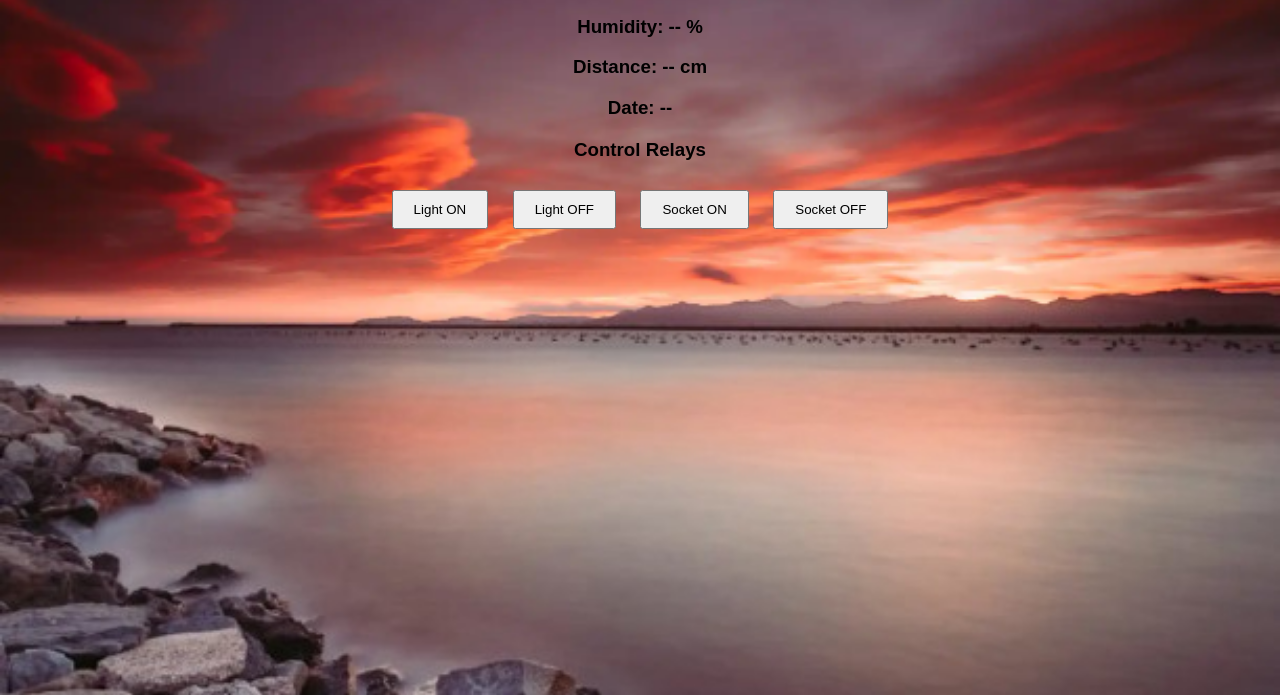
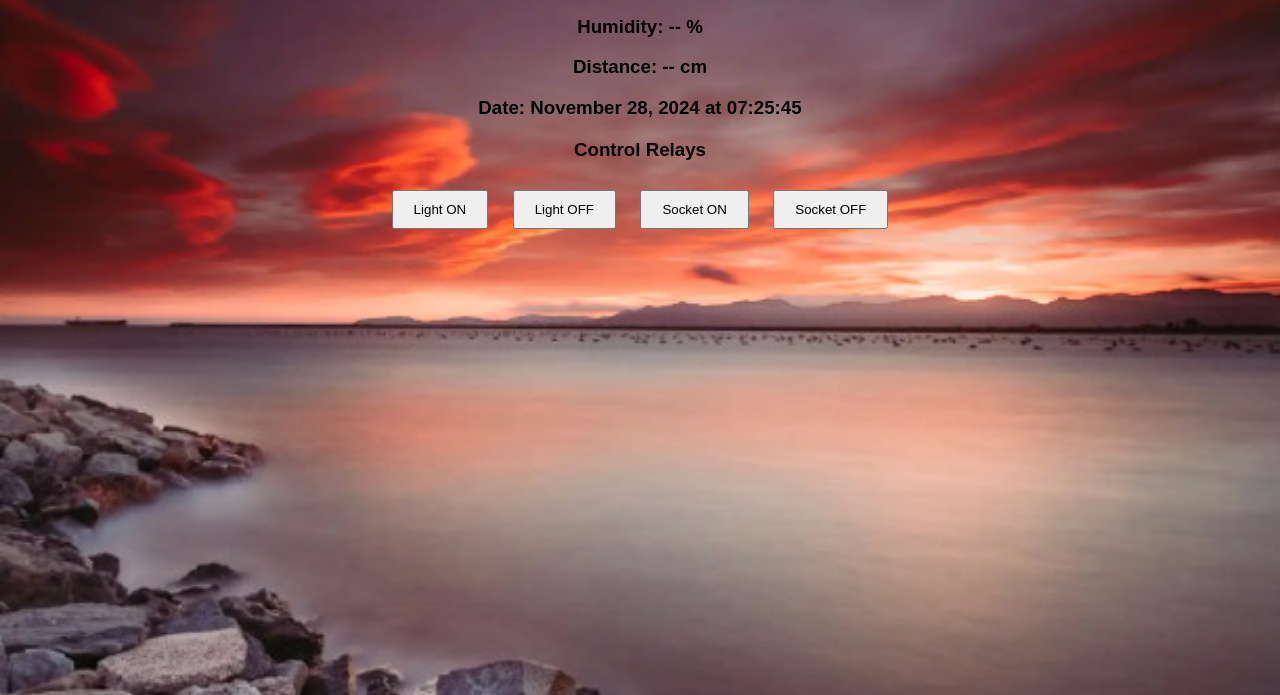
Before and after one commit to ojt1-hsuwati/smarthome.ojt, a website: page public/index.html in a window 1280 px wide. Shown: the part 105-800 px from the top of the page. Drawn offline with nearby package versions, Linux system fonts and the light colour scheme; no server answers.

Commit message:
Updated index.html with new lines

```diff
--- a/public/index.html
+++ b/public/index.html
@@ -78,6 +78,27 @@
         .catch((err) => console.error(err));
     }
 
+    function updateDateTime() {
+      const now = new Date(); // Get the current date and time
+      const formattedDate = now.toLocaleString('en-US', {
+        year: 'numeric',
+        month: 'long',
+        day: 'numeric',
+        hour: '2-digit',
+        minute: '2-digit',
+        second: '2-digit',
+        hour12: false, // Use 24-hour format; set to true for 12-hour format
+      });
+
+      document.getElementById('date').textContent = formattedDate; // Update the content
+    }
+
+    // Update the date and time every second
+    setInterval(updateDateTime, 1000);
+
+    // Initialize the display immediately
+    updateDateTime()
+
   </script>
 </head>
 </body>
```
